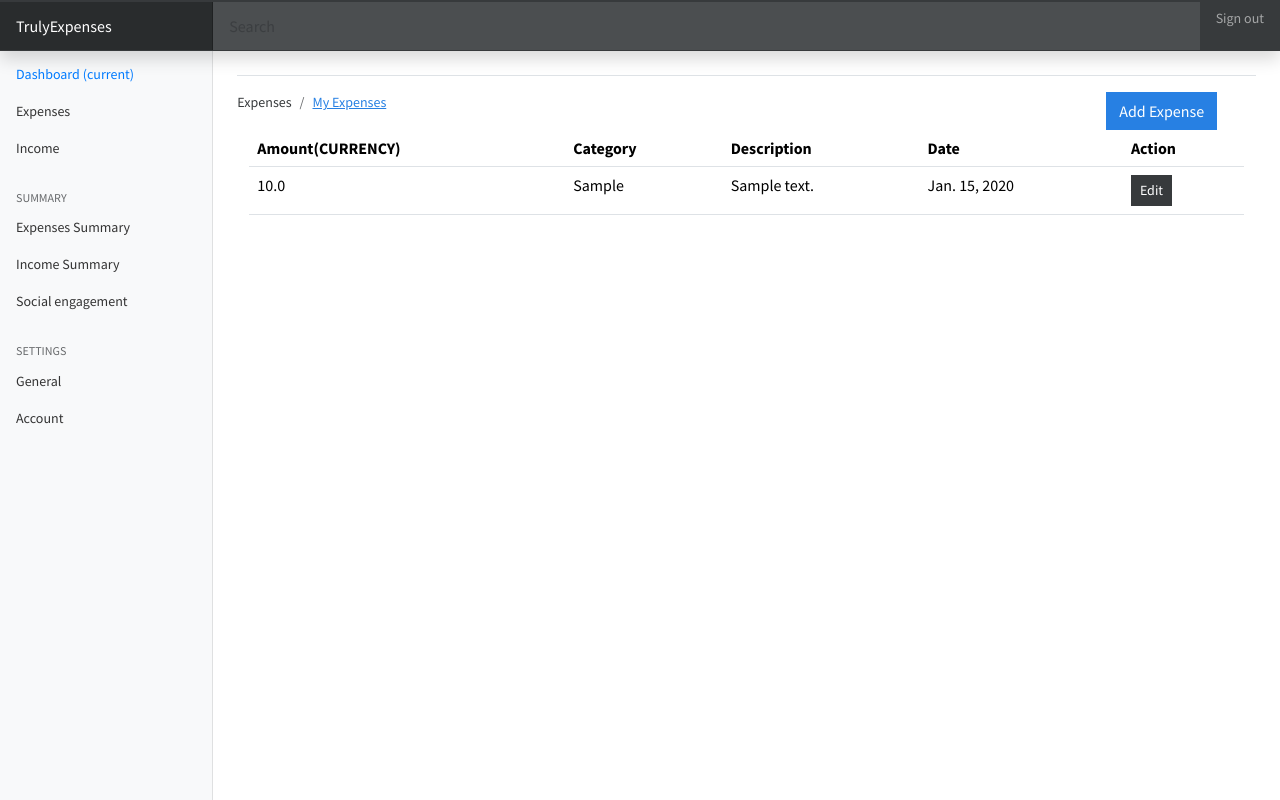
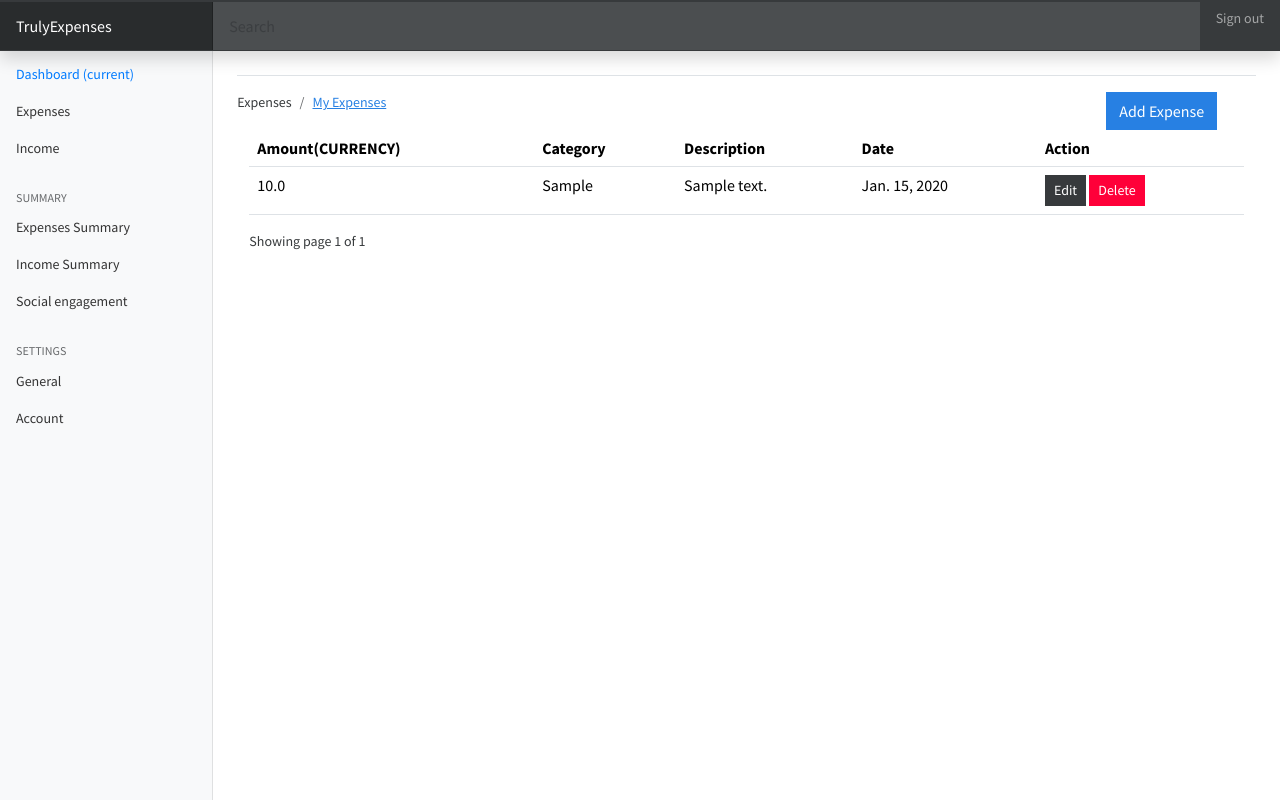
Before and after one commit to TimothyBelekollie/expanses-website-with-django, a Django app: page / in a window 1280 px wide. Run offline with Django 5.2, Linux system fonts and the light colour scheme; the first user in the database is signed in; tables that the repository leaves empty hold one stand-in row (Sample ...); some libraries are stand-ins or nearby versions.

Commit message:
implemented pagination

```diff
--- a/expenseswebsite/expenses/urls.py
+++ b/expenseswebsite/expenses/urls.py
@@ -4,4 +4,5 @@ urlpatterns = [
    path('',views.index, name='expenses.index'),
    path('add-expense',views.add_expense,name='expenses.add'),
    path('edit-expense/<int:pk>',views.edit_expense,name='expenses.edit'),
+   path('destroy-expense/<int:pk>',views.destroy_expense,name='expenses.delete'),
 ]
--- a/expenseswebsite/expenses/views.py
+++ b/expenseswebsite/expenses/views.py
@@ -2,13 +2,17 @@ from django.shortcuts import render, redirect, get_object_or_404
 from django.contrib.auth.decorators import login_required
 from .models import Category,Expense
 from django.contrib import messages
+from django.core.paginator import Paginator # this is for pagination.
 
 # Create your views here.
 @login_required(login_url='/authentication/login')
 def index(request):
     categories=Category.objects.all()
     expenses=Expense.objects.filter(owner=request.user).order_by('-date')
-    context={"categories":categories, 'expenses':expenses}
+    paginator=Paginator(expenses,2)
+    page_Number=request.GET.get('page')
+    page_obj=Paginator.get_page(paginator, page_Number)
+    context={"categories":categories, 'expenses':expenses,'page_obj':page_obj}
     return render(request, 'expenses/index.html',context)
 
 @login_required(login_url='/authentication/login')
@@ -74,3 +78,10 @@ def edit_expense(request,pk):
 
             messages.success(request, 'Expense updated successfully')
             return redirect('expenses.index')
+
+
+def destroy_expense(request, pk):
+    expense=Expense.objects.get(pk=pk)
+    expense.delete()
+    messages.error(request, 'You have successfully deleted an expense')
+    return redirect('expenses.index')
--- a/expenseswebsite/templates/expenses/index.html
+++ b/expenseswebsite/templates/expenses/index.html
@@ -31,17 +31,35 @@
   </tr>
 </thead>
 <tbody>
-  {% for expense in expenses %}
+  {% for expense in page_obj %}
   <tr>
     <td>{{expense.amount}}</td>
     <td>{{expense.category}}</td>
     <td>{{expense.description}}</td>
     <td>{{expense.date}}</td>
-    <td><a href="{% url 'expenses.edit' expense.id %}" class="btn btn-secondary btn-sm">Edit</a></td>
+    <td><a href="{% url 'expenses.edit' expense.id %}" class="btn btn-secondary btn-sm">Edit</a>
+    <a href="{% url 'expenses.delete' expense.id %}" class="btn btn-danger btn-sm">Delete</a></td>
   </tr>
   {%endfor%}
 </tbody>
   </table>
+
+  <div class="">
+    Showing page {{page_obj.number}} of {{page_obj.paginator.num_pages}}
+  </div>
+
+  <ul class="pagination align-right float-right mr-auto">
+    {% if page_obj.has_previous %}
+    <li {% if page_obj.number == 1 %} class="page-item active" {%endif %}> <a class="page-link"href="?page=1">&laquo; 1</a></li>
+    <li class="page-item"><a href="?page={{page_obj.previous_page_number}}" class="page-link">Previous</a></li>
+    {%endif%}
+
+    {% if page_obj.has_next %}
+    <li class="page-item"><a href="?page={{page_obj.next_page_number}}" class="page-link">Next</a></li>
+    <li class="page-item"><a href="?page={{page_obj.paginator.num_pages}}" class="page-link">{{page_obj.paginator.num_pages}} &raquo;</a></li>
+    {%endif%}
+
+  </ul>
   {%endif%}
 </div>
 </div>
```
